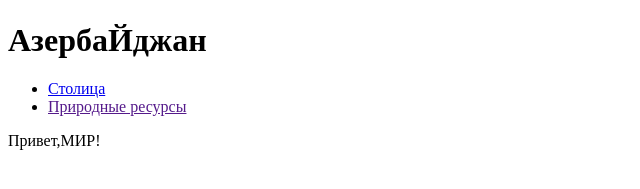
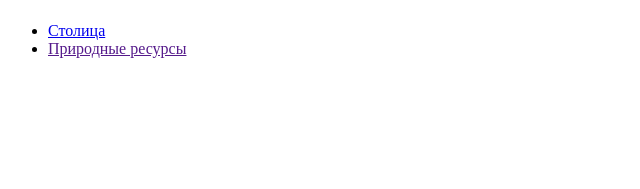
Before and after one commit to sbn1206/sbn1206.github.io, a plain HTML site: page index.html in a window 1280 px wide. Shown: the part 349-538 px from the top of the page, without its empty margins (0-640 px from the left). Drawn offline with Linux system fonts and the light colour scheme.

Commit message:
Mon, Oct 2, 2023, 12:55 PM +07:00

```diff
--- a/index.html
+++ b/index.html
@@ -6,11 +6,11 @@
     </head>
     <body>
         <img src="fig1.jpg" width="450">
-        <h1>АзербаЙджан</h1>
+        <h1></h1>
         <ul>
             <li><a href="baku.html">Столица</a></li>
             <li><a href="">Природные ресурсы</a></li>
         </ul>
-        <p>Привет,МИР!</p>
+        <p></p>
     </body>
 </html>
```
